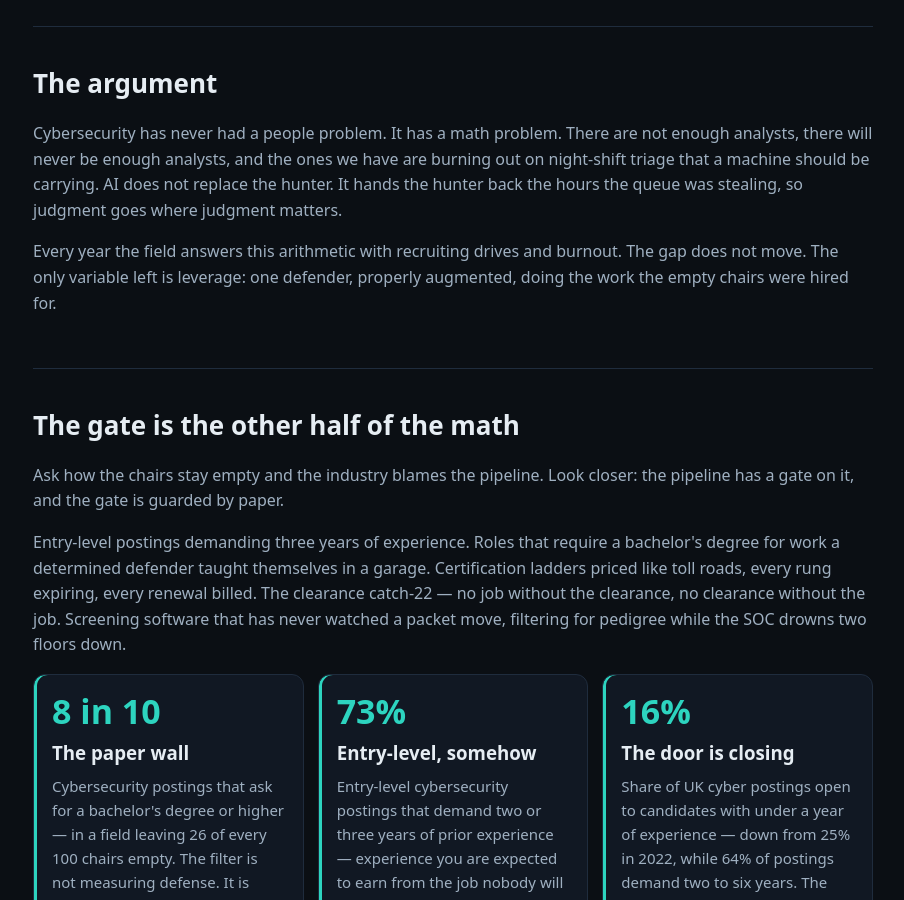
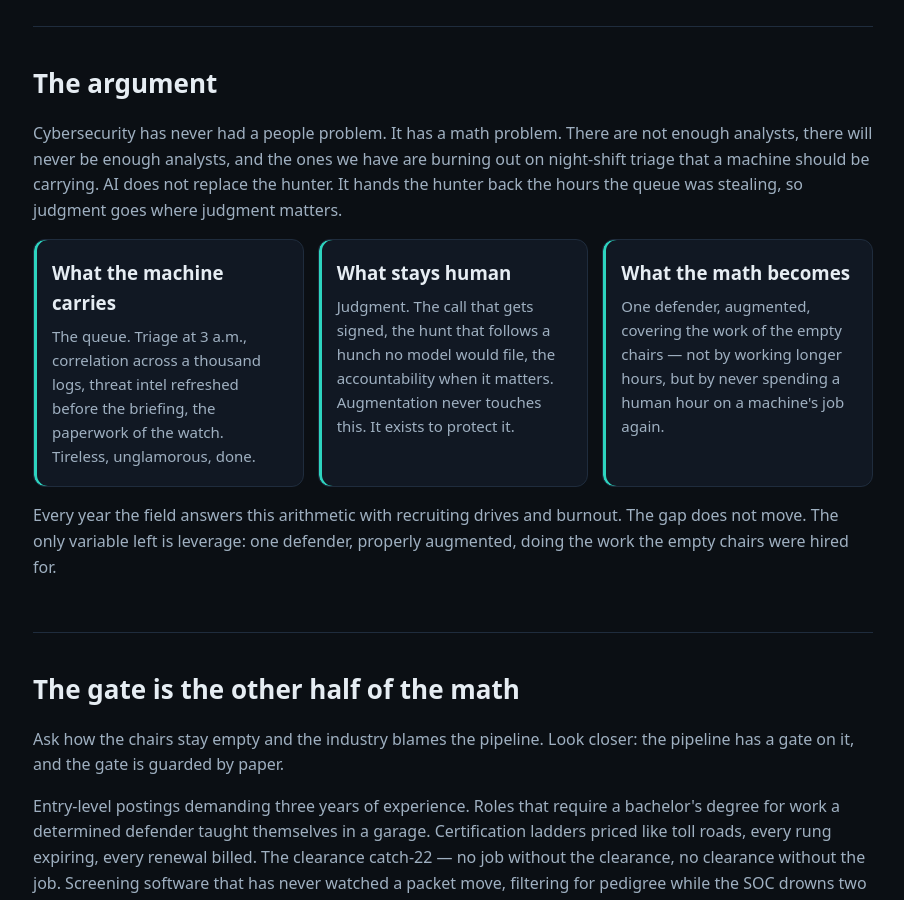
Before and after one commit to AlexKollar/nocturnerow, a Jekyll site: the page built from mission.html, in a window 1280 px wide and 900 px high, scrolled down 1433 px. Shown: the whole window, without its empty margins (187-1091 px from the left). Built offline with Jekyll 4.4.1, drawn with Linux system fonts in a browser that asks for light colours; some of the changed text lies outside the part shown.

Commit message:
Mission: cards for the argument (division of labor) and the second amendment (four articles)

```diff
--- a/mission.html
+++ b/mission.html
@@ -56,6 +56,20 @@ permalink: /mission.html
 <section id="argument">
 <h2>The argument</h2>
 <p>Cybersecurity has never had a people problem. It has a math problem. There are not enough analysts, there will never be enough analysts, and the ones we have are burning out on night-shift triage that a machine should be carrying. AI does not replace the hunter. It hands the hunter back the hours the queue was stealing, so judgment goes where judgment matters.</p>
+<div class="grid" style="margin:16px 0">
+<div class="card">
+<h3>What the machine carries</h3>
+<p>The queue. Triage at 3 a.m., correlation across a thousand logs, threat intel refreshed before the briefing, the paperwork of the watch. Tireless, unglamorous, done.</p>
+</div>
+<div class="card">
+<h3>What stays human</h3>
+<p>Judgment. The call that gets signed, the hunt that follows a hunch no model would file, the accountability when it matters. Augmentation never touches this. It exists to protect it.</p>
+</div>
+<div class="card">
+<h3>What the math becomes</h3>
+<p>One defender, augmented, covering the work of the empty chairs — not by working longer hours, but by never spending a human hour on a machine's job again.</p>
+</div>
+</div>
 <p>Every year the field answers this arithmetic with recruiting drives and burnout. The gap does not move. The only variable left is leverage: one defender, properly augmented, doing the work the empty chairs were hired for.</p>
 </section>
 
@@ -116,6 +130,28 @@ permalink: /mission.html
 <p>Now more than ever, the internet needs one.</p>
 <p>The original rests on a simple refusal: free people do not ask permission to defend themselves. The digital version is the same sentence in a new century — the right to keep and bear your own tools of defense. Your own encryption. Your own hardware. Your own AI, running on your own machine, answering to you and no one else. Not rented from a platform. Not revocable by an app store. Not licensed back to you monthly by the same industry whose breaches made it necessary.</p>
 <p>That right is quietly becoming a privilege. Capable defensive tooling is being gathered behind enterprise paywalls, cloud tenancy, and acceptable-use policies written by landlords — while the adversary, who signed none of those policies, arms freely. A disarmed defender population is not a safer internet. It is a target-rich one.</p>
+<div class="grid" style="margin:16px 0">
+<div class="card">
+<div style="font-size:34px;font-weight:700;color:var(--accent);line-height:1.1">I</div>
+<h3 style="margin-top:8px">Ownership</h3>
+<p>Your hardware, on your premises. The defense runs where you stand — not in a landlord's cloud, on a landlord's terms.</p>
+</div>
+<div class="card">
+<div style="font-size:34px;font-weight:700;color:var(--accent);line-height:1.1">II</div>
+<h3 style="margin-top:8px">Inspection</h3>
+<p>Code you can read and a partner whose work you can audit. A tool you cannot inspect is a tool you hold on faith — and faith is not a security posture.</p>
+</div>
+<div class="card">
+<div style="font-size:34px;font-weight:700;color:var(--accent);line-height:1.1">III</div>
+<h3 style="margin-top:8px">No tribute</h3>
+<p>No subscription standing between you and your own protection. Rent charged on survival is still rent.</p>
+</div>
+<div class="card">
+<div style="font-size:34px;font-weight:700;color:var(--accent);line-height:1.1">IV</div>
+<h3 style="margin-top:8px">The off switch</h3>
+<p>Yours. No vendor kill switch, no revoked license, no acceptable-use policy that can disarm you in the middle of a fight.</p>
+</div>
+</div>
 <p>Heinlein had the shape of it: an armed society is a polite society. On the wire, politeness looks like this — scams that die at the first door because the door is watched, intrusions that cost more than they pay, attackers who do the math and pick a softer street. Deterrence was never a wall. It is a million capable defenders, visibly armed with tools that answer to them.</p>
 <p>That is why Apex is open source, why it runs locally, and why it never asks a cloud for permission to protect its operator. Arms you do not control are not arms. They are a subscription.</p>
 </section>
```
